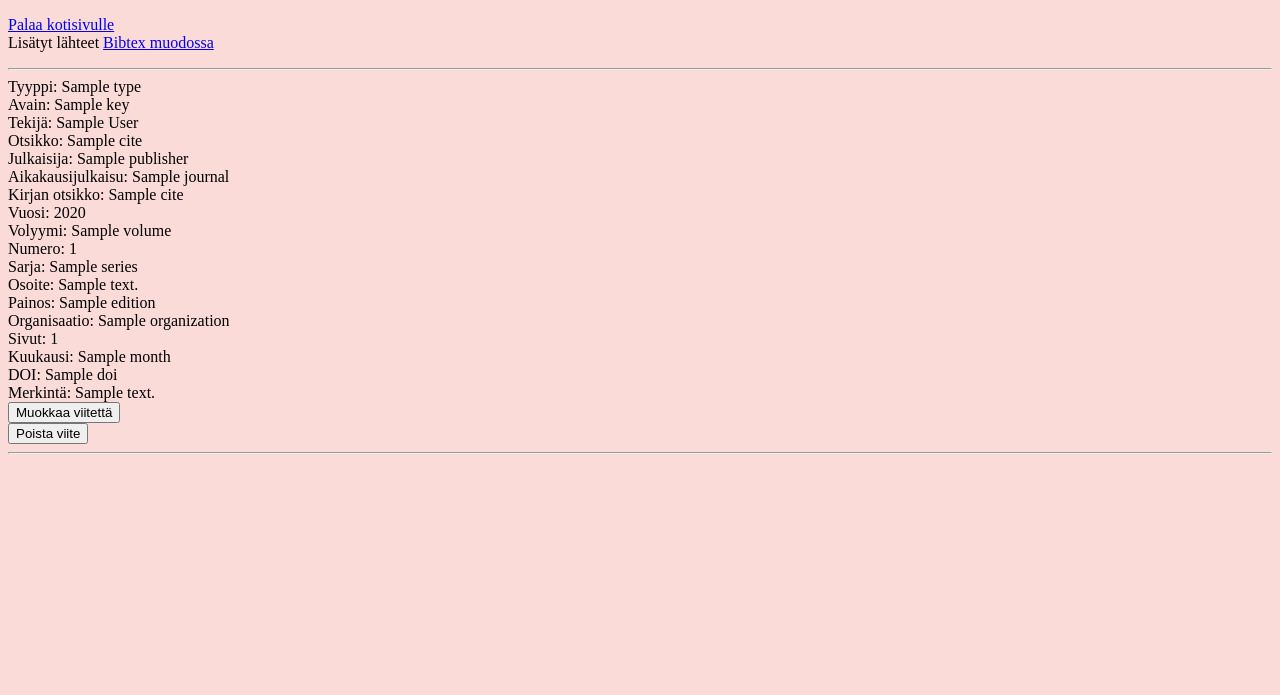
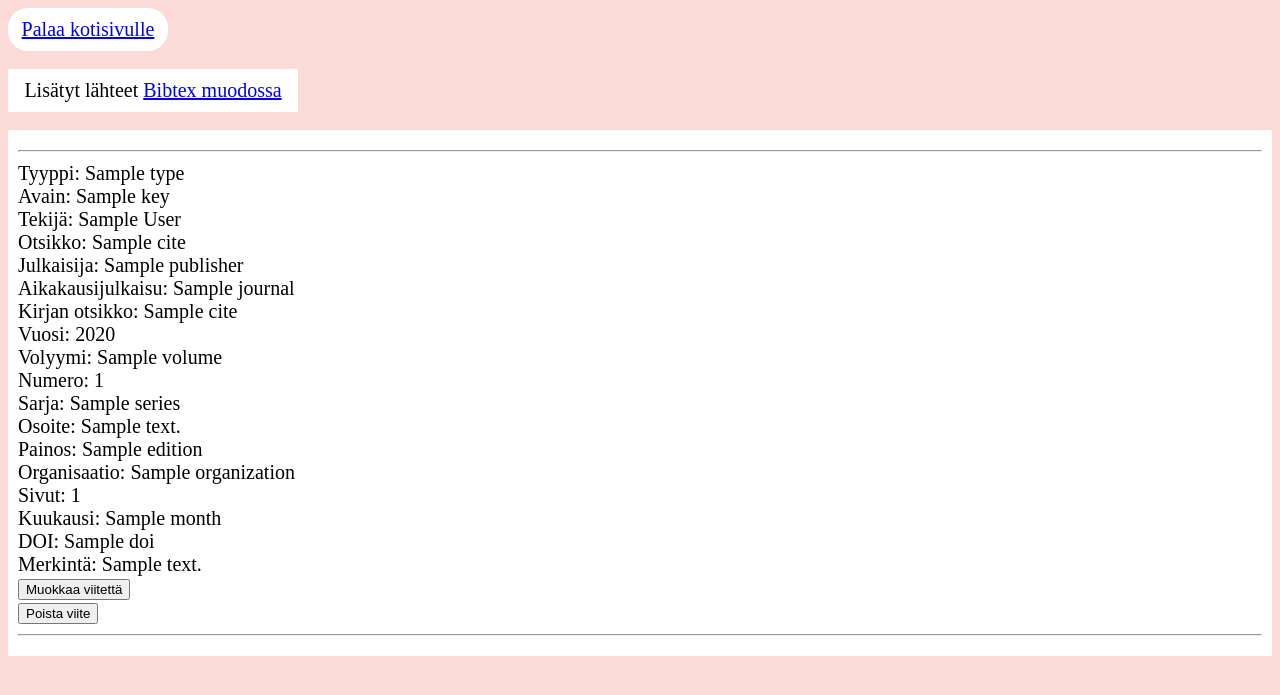
Before and after one commit to saarapasonen/pingviinit, a Flask app: template src/templates/lisatyt.html in a window 1280 px wide. Shown: the top 695 px of the page. Run offline with Flask 3, Linux system fonts and the light colour scheme; the template is opened without the code that fills it: most values are stand-ins (such as "Sample title", 1, 10 or a date in 2020).

Commit message:
cosmetic updates to the lisätyt viitteet page

```diff
--- a/src/templates/lisatyt.html
+++ b/src/templates/lisatyt.html
@@ -5,19 +5,22 @@ Lisätyt lähteet
 {% endblock %}
 
 {% block body %}
-<p>
+<div style="background-color: white; padding: 10px; border-radius: 1em; width: 140px; text-align: center; font-size: 20px;">
     <a href="/">Palaa kotisivulle</a>
-    <br>
+  </div>
+<br>
+<div style="background-color: white; padding: 10px; width: 270px; text-align: center; font-size: 20px;">
     Lisätyt lähteet <a href="/bibtex">Bibtex muodossa</a>
-</p>
+</div>
 
-
+<br>
+<div style="background-color: white; padding: 10px; width: auto; text-align: left; font-size: 20px;">
 <hr>
 {% for cite in cites %}
 {% if cite.key %}
 {% set citation_key = cite.key %}
+{% endif %}
 
-{% endif %}
 Tyyppi:
 {{cite.type}}
 <br>
@@ -109,5 +112,5 @@ Merkintä:
 <hr>
 {% endfor %}
 
-
+</div>
 {% endblock %}
```
